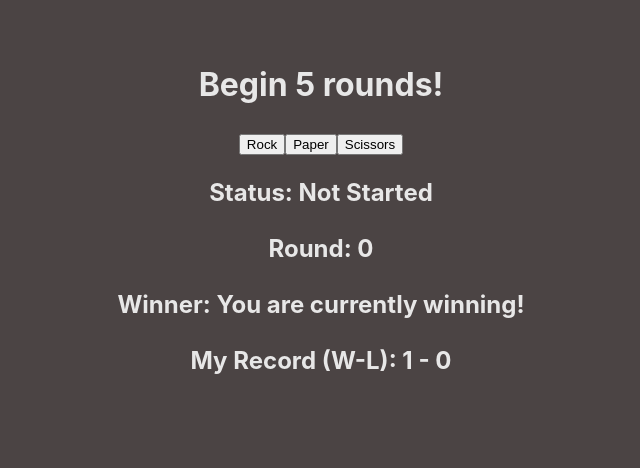
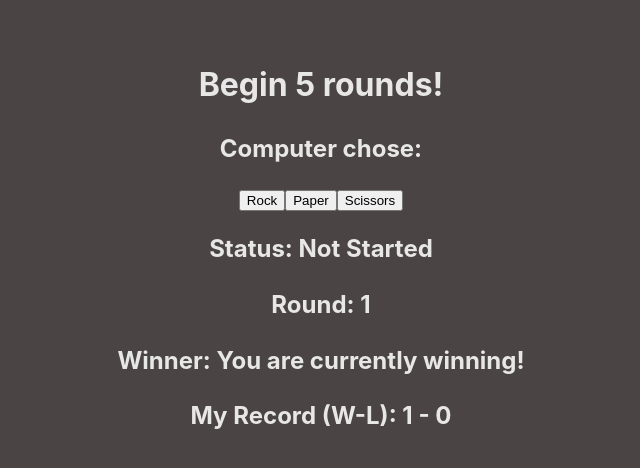
Before and after one commit to azizt3/App, a React (Vite) app: page / in a window 1280 px wide. Shown: the top 468 px of the page, without its empty margins (319-959 px from the left). Built offline with nearby package versions, Linux system fonts and the light colour scheme.

Commit message:
3 files modified

```diff
--- a/src/App.jsx
+++ b/src/App.jsx
@@ -1,5 +1,6 @@
 import { useState } from 'react';
 import './App.css';
+import getComputerChoice from './common/rpslogic.js';
 
 function Weapon(props) {
   return <button onClick={props.onClickFunction}> {props.weapon} </button>;
@@ -10,21 +11,16 @@ function Weapon(props) {
 //Will display who is winning; ok
 //Will display the record (W-L-T); ok
 
-function GameStatus(props) {
+function GameDisplay(props) {
   return (
-    <div >
+    <div>
       <h2> Status: {props.status} </h2>
       <h2> Round: {props.round}</h2>
-      <h2 >Winner: {props.winStatus}</h2>
+      <h2>Winner: {props.winStatus}</h2>
       <h2> My Record (W-L): {props.scoreBoard}</h2>
     </div>
   );
 }
-
-/*function ScoreBoard() {
-  return <h2>0 - 0</h2>;
-}
-*/
 
 function App() {
   //OBJECTS
@@ -36,18 +32,27 @@ function App() {
     losing: 'red',
   };
 
+  //FUNCTIONS
 
-  //FUNCTIONS
+  const handleClick = (userChoice) => {
+
+    setCounter(counter + 1);
+    setComputerWeapon(() => getComputerChoice());
+
+    if (gameStatus === 'Not Started') {
+      setGameStatus('In Progress');
+    }
+  }
 
   function currentStatus() {
     if (counter === 0) {
       setGameStatus(Status[0]);
-    } if (counter > 0)
-    {
+    }
+    if (counter > 0) {
       setGameStatus(Status[1]);
     }
-    return gameStatus
-  };
+    return gameStatus;
+  }
 
   function whosWinning() {
     return playerScore > computerScore
@@ -55,26 +60,24 @@ function App() {
       : 'You are losing!';
   }
 
-
-
   //STATES
-  const [counter, setCounter] = useState(0);
-  const [computerWeapon, setComputerWeapon] = useState(0);
+  const [counter, setCounter] = useState(1);
+  const [computerWeapon, setComputerWeapon] = useState('');
   const [computerScore, setComputerScore] = useState(0);
   const [playerScore, setPlayerScore] = useState(1);
   const [gameStatus, setGameStatus] = useState('Not Started');
   const [currentWinner, setCurrentWinner] = useState('');
 
-  const roundCounter = () => setCounter(counter + 1);
-
   return (
     <div>
       <h1>Begin 5 rounds!</h1>
-      <Weapon onClickFunction={roundCounter} weapon="Rock" />
-      <Weapon onClickFunction={roundCounter} weapon="Paper" />
-      <Weapon onClickFunction={roundCounter} weapon="Scissors" />
+      <h2>Computer chose: {computerWeapon}</h2>
+      <Weapon onClickFunction={handleClick} weapon="Rock" />
+      <Weapon onClickFunction={handleClick} weapon="Paper" />
+      <Weapon onClickFunction={handleClick} weapon="Scissors" />
 
-      <GameStatus
+      <GameDisplay
+        opponentWeapon={computerWeapon}
         status={gameStatus}
         round={counter}
         winStatus={whosWinning()}
--- a/src/common/rpslogic.js
+++ b/src/common/rpslogic.js
@@ -1,12 +1,12 @@
 
-/* function getComputerChoice() {
+function getComputerChoice() {
   options = ['rock','paper','scissors']
   let randomNumber = Math.floor(Math.random()*3);
   choice = options[randomNumber];
   return choice;
 }
 
-*/
 
 
-//export default getComputerChoice
+
+export default getComputerChoice
```
Also changed, not shown: 1 other file (tests, documents, lock files or other folders).
